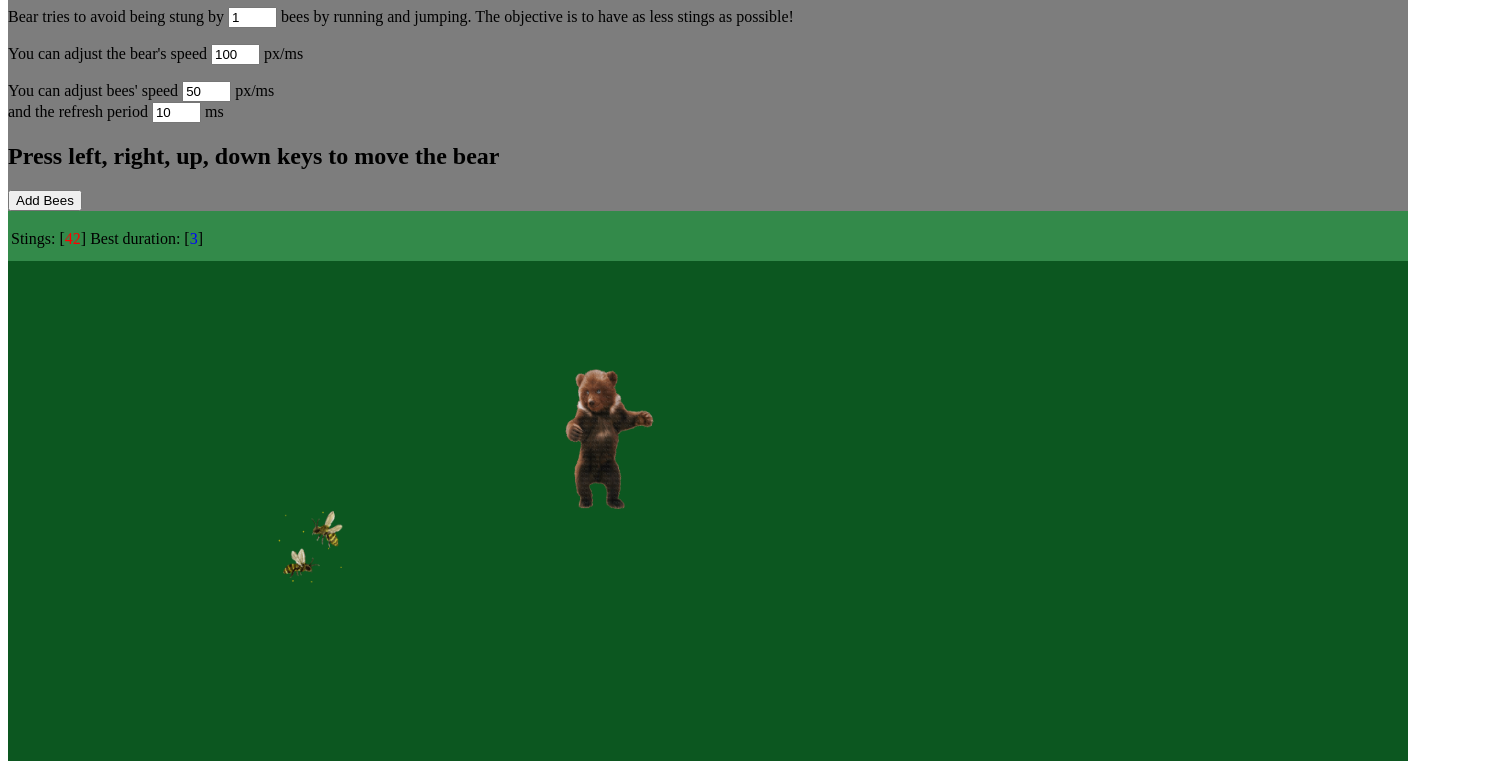
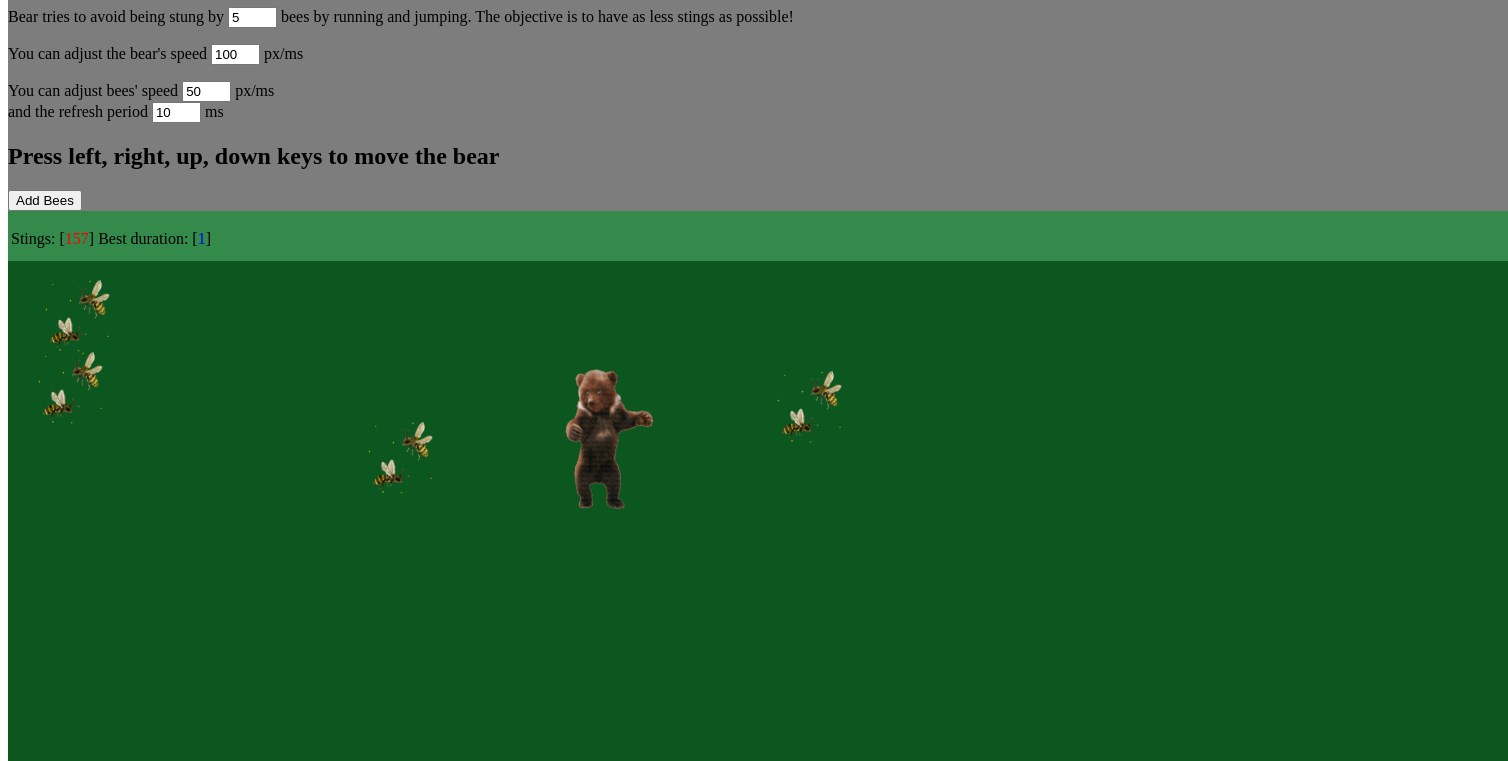
Before and after one commit to nuratamton/F28WPLab2, a plain HTML site: page index.html in a window 1280 px wide. Shown: the part 81-842 px from the top of the page, 1508 px wide, since content can reach past the window. Drawn offline with Linux system fonts and the light colour scheme.

Commit message:
final commit

```diff
--- a/game.css
+++ b/game.css
@@ -9,7 +9,7 @@
 #board {
     position: absolute;
     height: 500px;
-    width: 1400px;
+    width: 1500px;
     background-color: #0c5720;
     align-content: center;
     align-self: center;
@@ -17,7 +17,7 @@
 
 #title {
     background-color: #7d7d7d;
-    width: 1400px;
+    width: 1500px;
     align-content: center;
     align-self: center;
 }
@@ -25,7 +25,7 @@
 #scores {
     background-color: #338a4a;
     height: 50px;
-    width: 1400px;
+    width: 1500px;
     align-content: center;
     align-self: center;
 }
--- a/game.js
+++ b/game.js
@@ -1,5 +1,5 @@
 function Bear() {
-  this.dBear = 100;
+  this.dBear = document.getElementById("speedBear").value;
   this.htmlElement = document.getElementById("bear");
   this.id = this.htmlElement.id;
   this.x = this.htmlElement.offsetLeft;
@@ -20,6 +20,7 @@ function Bear() {
     this.htmlElement.style.top = this.y + "px";
     this.htmlElement.style.display = "block";
   };
+
   this.fitBounds = function () {
     let parent = this.htmlElement.parentElement;
     let iw = this.htmlElement.offsetWidth;
@@ -174,12 +175,9 @@ function updateBees() {
   //update loop for game
   //move the bees randomly
   moveBees();
-  //use a fixed update perios
-  //<input type="text" value = "10"></input>
+  //use a fixed update period
   //let period = 10; //modify this to control refresh period
   let period = document.getElementById("periodTimer").value;
-  //update the timer for the next move
-  //updateTimer = setTimeout({updateBees();}, period);
 
   function updateTimer() {
     //var indicator
@@ -202,7 +200,7 @@ function isHit(defender, offender) {
   if (overlap(defender, offender)) {
     //check if the two image overlap
     let score = document.getElementById("hits").innerHTML;
-    score = Number(score) + 1; //increment the score hits.innerHTML = score; //display the new score //calculate longest duration
+    score = Number(score) + 1; //increment the score //display the new score //calculate longest duration
     hits.innerHTML = score;
     let newStingTime = new Date();
     let thisDuration = newStingTime - lastStingTime;
@@ -248,6 +246,7 @@ function addBees() {
 }
 
 function start() {
+  document.getElementById("hits").innerHTML=0;
   //create bear
   bear = new Bear();
   // Add an event listener to the keypress event.
--- a/index.html
+++ b/index.html
@@ -24,7 +24,7 @@
 
         <div id="title">
             <h1>Help the bear escape the bees !</h1>
-            <p>Bear tries to avoid being stung by <input type="text" id="nbBees" value="1" size="3" onchange="makeBees()"> bees by running and jumping. The objective is to have as less stings as possible!</p>
+            <p>Bear tries to avoid being stung by <input type="text" id="nbBees" value="5" size="3" onchange="makeBees()"> bees by running and jumping. The objective is to have as less stings as possible!</p>
             <p>You can adjust the bear's speed <input type ="text" id ="speedBear" value ="100" size ="3" > px/ms  </p>
             <p>You can adjust bees' speed <input type="text" id="speedBees" value="50" size="3"> px/ms
                 <br> and the refresh period <input type="text" id="periodTimer" value="10" size="3"> ms </p>
```
